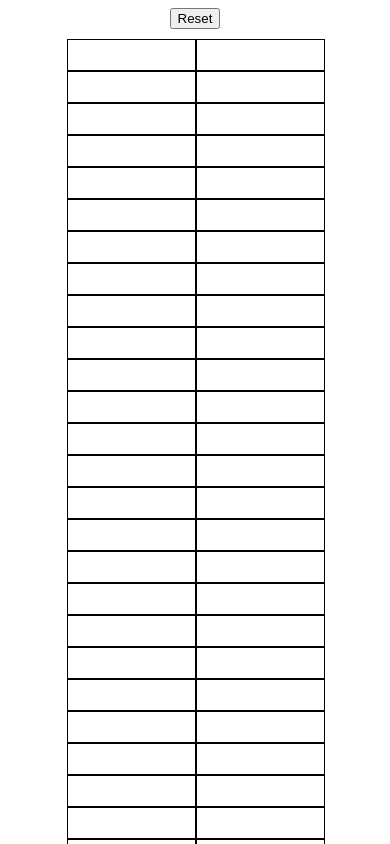
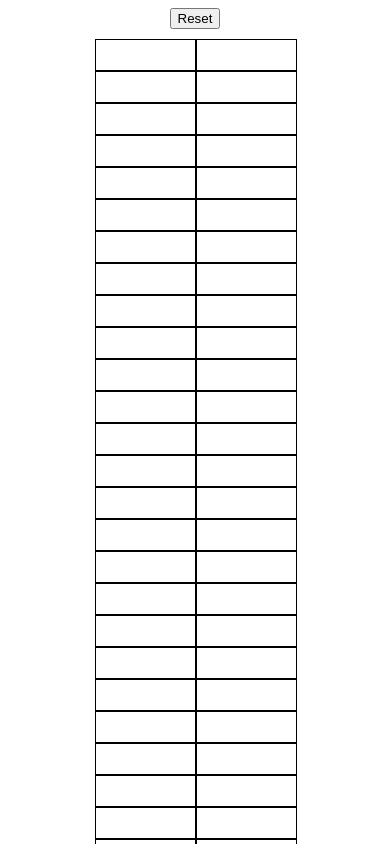
Before and after one commit to vnoblitt/one-hundred-women, a website built with webpack: page src/template.html in a window 390 px wide. Shown: the top 844 px of the page. Built offline with nearby package versions, Linux system fonts and the light colour scheme.

Commit message:
just hard coded a value

```diff
--- a/src/styles.css
+++ b/src/styles.css
@@ -31,7 +31,7 @@ body {
 
 @media (max-width: 768px) {
     #content {
-        grid-template-columns: repeat(2, minmax(8rem, 1fr));
+        grid-template-columns: repeat(2, minmax(100px, 1fr));
     }
 
     .woman {
```
